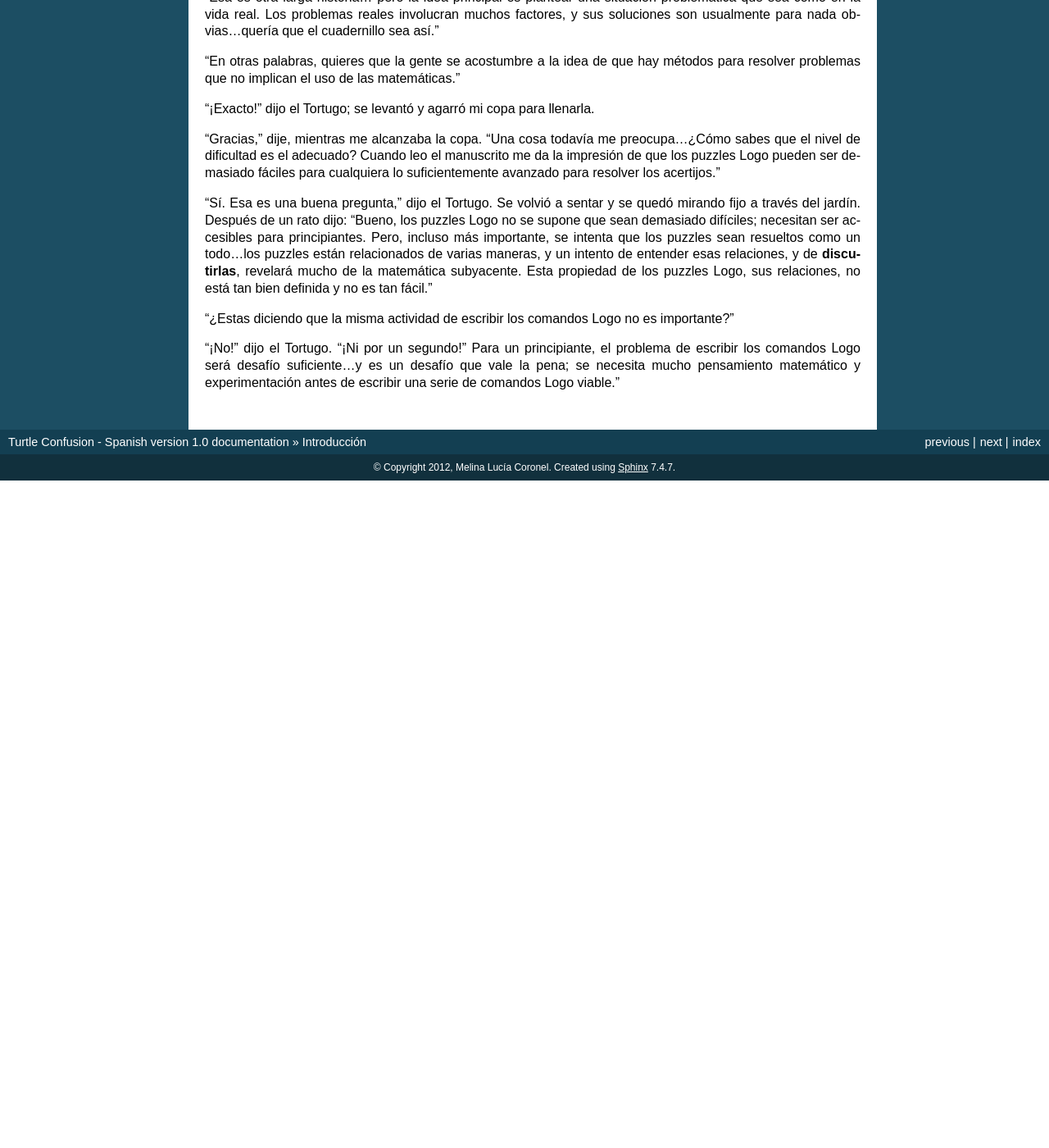
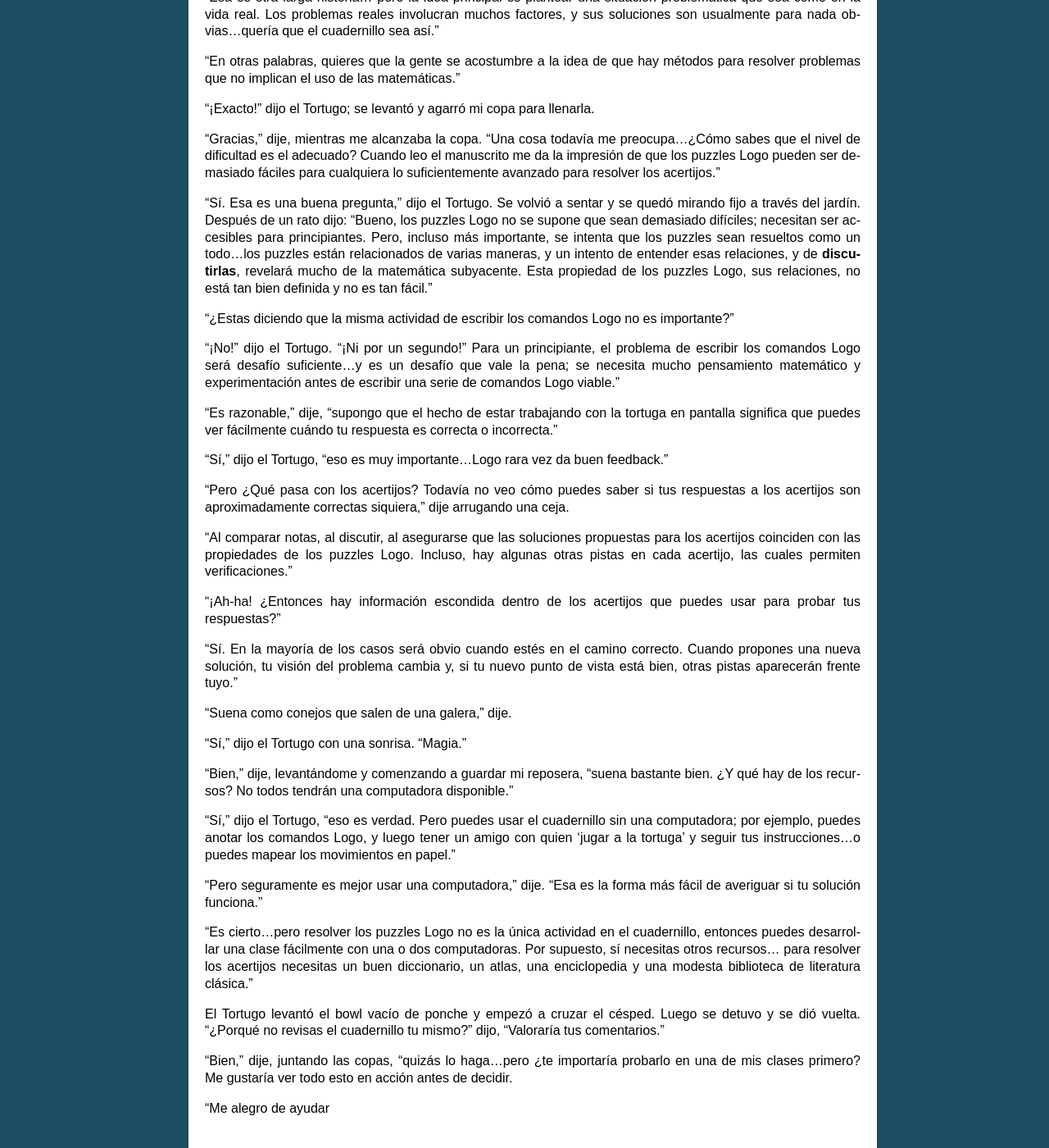
Before and after one commit to humitos/turtle-confusion-es, a Sphinx documentation site: the page built from docs/introduction.rst, in a window 1280 px wide and 1400 px high, scrolled down 2693 px. Shown: the whole window at 82% size. Built offline with Sphinx 7.4.7, drawn with Linux system fonts in a browser that asks for light colours; before the commit the page ends 3279 px from its top, so only the background shows below that.

Commit message:
introduction translation finished

```diff
--- a/docs/introduction.rst
+++ b/docs/introduction.rst
@@ -116,3 +116,33 @@
 "¿Estas diciendo que la misma actividad de escribir los comandos Logo no es importante?"
 
 "¡No!" dijo el Tortugo. "¡Ni por un segundo!" Para un principiante, el problema de escribir los comandos Logo será desafío suficiente...y es un desafío que vale la pena; se necesita mucho pensamiento matemático y experimentación antes de escribir una serie de comandos Logo viable."
+
+"Es razonable," dije, "supongo que el hecho de estar trabajando con la tortuga en pantalla significa que puedes ver fácilmente cuándo tu respuesta es correcta o incorrecta."
+
+"Sí," dijo el Tortugo, "eso es muy importante...Logo rara vez da buen feedback."
+
+"Pero ¿Qué pasa con los acertijos? Todavía no veo cómo puedes saber si tus respuestas a los acertijos son aproximadamente correctas siquiera," dije arrugando una ceja.
+
+"Al comparar notas, al discutir, al asegurarse que las soluciones propuestas para los acertijos coinciden con las propiedades de los puzzles Logo. Incluso, hay algunas otras pistas en cada acertijo, las cuales permiten verificaciones."
+
+"¡Ah-ha! ¿Entonces hay información escondida dentro de los acertijos que puedes usar para probar tus respuestas?"
+
+"Sí. En la mayoría de los casos será obvio cuando estés en el camino correcto. Cuando propones una nueva solución, tu visión del problema cambia y, si tu nuevo punto de vista está bien, otras pistas aparecerán frente tuyo."
+
+"Suena como conejos que salen de una galera," dije.
+
+"Sí," dijo el Tortugo con una sonrisa. "Magia."
+
+"Bien," dije, levantándome y comenzando a guardar mi reposera, "suena bastante bien. ¿Y qué hay de los recursos? No todos tendrán una computadora disponible."
+
+"Sí," dijo el Tortugo, "eso es verdad. Pero puedes usar el cuadernillo sin una computadora; por ejemplo, puedes anotar los comandos Logo, y luego tener un amigo con quien 'jugar a la tortuga' y seguir tus instrucciones...o puedes mapear los movimientos en papel."
+
+"Pero seguramente es mejor usar una computadora," dije. "Esa es la forma más fácil de averiguar si tu solución funciona."
+
+"Es cierto...pero resolver los puzzles Logo no es la única actividad en el cuadernillo, entonces puedes desarrollar una clase fácilmente con una o dos computadoras. Por supuesto, sí necesitas otros recursos... para resolver los acertijos necesitas un buen diccionario, un atlas, una enciclopedia y una modesta biblioteca de literatura clásica."
+
+El Tortugo levantó el bowl vacío de ponche y empezó a cruzar el césped. Luego se detuvo y se dió vuelta. "¿Porqué no revisas el cuadernillo tu mismo?" dijo, "Valoraría tus comentarios."
+
+"Bien," dije, juntando las copas, "quizás lo haga...pero ¿te importaría probarlo en una de mis clases primero? Me gustaría ver todo esto en acción antes de decidir.
+
+"Me alegro de ayudar
```
